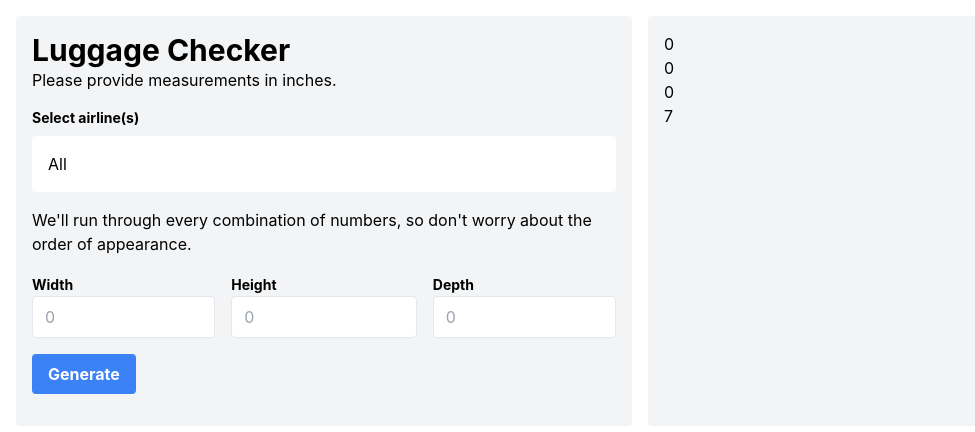
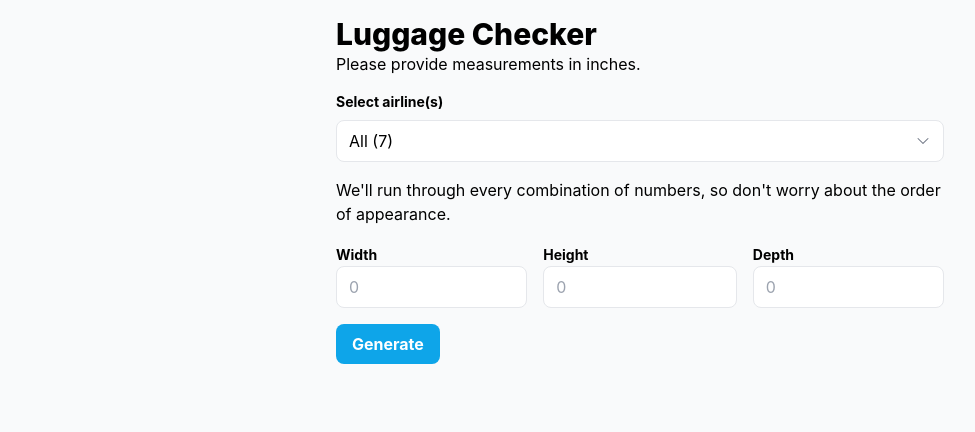
Before and after one commit to roneilla/baggage-compliance-checker, a React (Create React App) app: page / in a window 1280 px wide. Shown: the top 432 px of the page, without its empty margins (0-975 px from the left). Built offline with nearby package versions, Linux system fonts and the light colour scheme.

Commit message:
styling updates

```diff
--- a/src/App.tsx
+++ b/src/App.tsx
@@ -8,14 +8,10 @@ function App() {
 	const { w, h, d } = dimensions;
 
 	return (
-		<div className="p-4 flex gap-4">
-			<CheckerForm />
-			<div className="flex-1 bg-gray-100 rounded p-4">
-				<div>{w}</div>
-				<div>{h}</div>
-				<div>{d}</div>
-
-				<div>{selectedAirlines.length}</div>
+		<div className="bg-gray-50 min-h-screen">
+			<div className="mx-auto max-w-screen-sm p-4">
+				<h1 className="text-3xl font-extrabold">Luggage Checker</h1>
+				<CheckerForm />
 			</div>
 		</div>
 	);
--- a/src/components/airlineDropdown.tsx
+++ b/src/components/airlineDropdown.tsx
@@ -3,6 +3,8 @@ import React, { useEffect, useState } from 'react';
 import { airlineData } from '../data';
 
 import useFilter from '../hooks/filter';
+
+import { ChevronDownIcon } from '@heroicons/react/24/solid';
 
 interface CheckboxProps {
 	value?: boolean;
@@ -25,7 +27,7 @@ const AirlineDropdown = () => {
 
 	const [selAir, setSelAir] = useState<string[]>(data);
 
-	const checkbox = 'w-4 h-4 text-blue-600 bg-gray-100 border-gray-300 rounded ';
+	const checkbox = 'w-4 h-4 text-sky-500 rounded ';
 
 	interface EditProps {
 		airlineInd?: string | boolean;
@@ -94,7 +96,7 @@ const AirlineDropdown = () => {
 					{label}
 				</label>
 				<button
-					className="ml-4 text-sm font-medium text-blue-600"
+					className="ml-4 text-sm font-medium text-sky-500"
 					onClick={() => selectOnly(label)}>
 					Only
 				</button>
@@ -114,18 +116,32 @@ const AirlineDropdown = () => {
 		<div className="mt-4">
 			<div>
 				<p className="font-bold text-sm">Select airline(s)</p>
+				<div className={`bg-white mt-2 border rounded`}>
 					<div
-					className="bg-white p-4 rounded mt-2"
+						className="flex justify-between items-center gap-4 py-2 px-3"
 						onClick={() => setOpenDropdown(!openDropdown)}>
 						{allSelected
-						? 'All'
+							? `All (${selAir.length})`
+							: selAir.length > 4
+							? `${selAir[0]},   ${selAir[1]}, ${selAir[2]}, ${
+									selAir[3]
+							  },... +${selAir.length - 4}`
 							: selAir.length > 0
-						? selAir.map((li) => li + ', ')
+							? selAir.map(
+									(li, index) =>
+										`${li}${index !== selAir.length - 1 ? ', ' : ''}`
+							  )
 							: 'Select airline'}
+
+						<ChevronDownIcon
+							className={`w-4 h-4 text-gray-500 ${
+								openDropdown ? 'rotate-180' : ''
+							}`}
+						/>
 					</div>
-			</div>
+
 					{openDropdown && (
-				<div className="bg-white mt-2">
+						<div className="border-t max-h-48 overflow-y-scroll">
 							<ol>
 								<li className="p-2 hover:bg-slate-100 cursor-pointer">
 									<input
@@ -150,12 +166,18 @@ const AirlineDropdown = () => {
 								</li>
 
 								{airlineData.map((airline, index) => (
-							<AirlineOption key={index} name={airline.name} index={index} />
+									<AirlineOption
+										key={index}
+										name={airline.name}
+										index={index}
+									/>
 								))}
 							</ol>
 						</div>
 					)}
 				</div>
+			</div>
+		</div>
 	);
 };
 
--- a/src/components/checkerForm.tsx
+++ b/src/components/checkerForm.tsx
@@ -7,8 +7,7 @@ import { ArrowUturnLeftIcon } from '@heroicons/react/24/solid';
 const CheckerForm = () => {
 	const [generate, setGenerate] = useState(false);
 	return (
-		<div className="flex-1 bg-gray-100 rounded p-4">
-			<h1 className="text-3xl font-bold">Luggage Checker</h1>
+		<div>
 			{!generate ? (
 				<>
 					<div>Please provide measurements in inches.</div>
@@ -19,7 +18,7 @@ const CheckerForm = () => {
 					</div>
 
 					<button
-						className="bg-blue-500 hover:bg-blue-700 text-white font-bold py-2 px-4 rounded my-4"
+						className="bg-sky-500 hover:bg-sky-700 text-white font-bold py-2 px-4 rounded my-4"
 						onClick={() => setGenerate(true)}>
 						Generate
 					</button>
@@ -27,9 +26,9 @@ const CheckerForm = () => {
 			) : (
 				<>
 					<button
-						className="font-bold rounded my-4 text-blue-500 flex gap-2 items-center"
+						className="font-bold rounded my-4 text-sky-500 flex gap-2 items-center"
 						onClick={() => setGenerate(false)}>
-						<ArrowUturnLeftIcon className="w-4 h-4 text-blue-500" />
+						<ArrowUturnLeftIcon className="w-4 h-4 text-sky-500" />
 						Change criteria
 					</button>
 					<GenerateResults generate={generate} />
--- a/src/components/generateResults.tsx
+++ b/src/components/generateResults.tsx
@@ -111,7 +111,7 @@ const GenerateResults = ({ generate = false }: GenerateProps) => {
 					id="showLimit"
 					type="checkbox"
 					checked={showLimits}
-					className="w-4 h-4 text-blue-600 bg-gray-100 border-gray-300 rounded "
+					className="w-4 h-4 text-sky-500 bg-gray-100 border-gray-300 rounded "
 					onChange={() => setShowLimits((prev) => !prev)}
 				/>
 				<label
--- a/tailwind.config.js
+++ b/tailwind.config.js
@@ -4,6 +4,9 @@ module.exports = {
     "./src/**/*.{js,jsx,ts,tsx}",
   ],
   theme: {
+    borderRadius: {
+      DEFAULT: '0.5rem',
+    },
     extend: {},
   },
   plugins: [],
```
Lines whose indentation alone changed are shown as unchanged.
